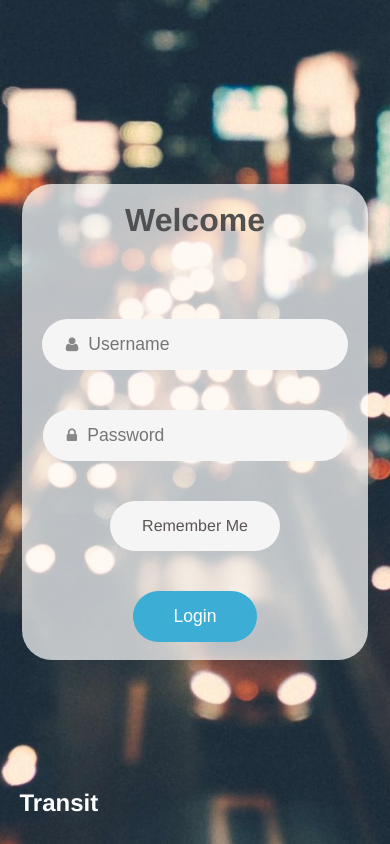
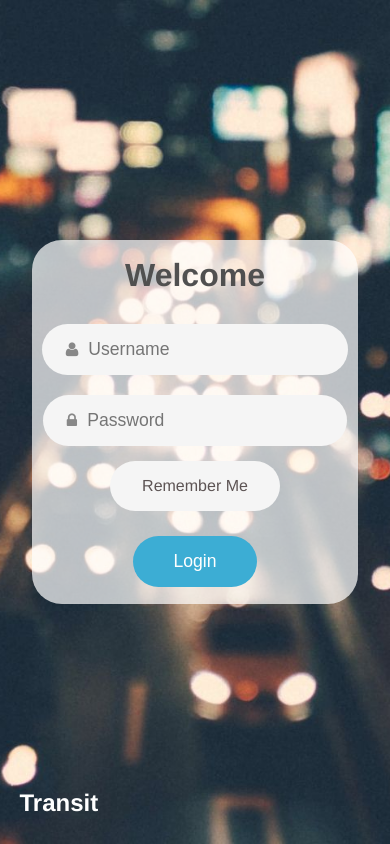
Before and after one commit to sepehr-design/transit, a plain HTML site: page login.html in a window 390 px wide. Drawn offline with Linux system fonts and the light colour scheme; a web font is replaced by a local one.

Commit message:
fix for mobile size + media fix 2

```diff
--- a/css/login.css
+++ b/css/login.css
@@ -28,7 +28,7 @@ body {
     display: flex;
     align-items: center;
     justify-content: center;
-    min-height: 100vh
+    min-height: 50vh
 }
 
 h1, h2, h3, h4, h5, h6 {
@@ -115,7 +115,7 @@ input {
 }
 
 .login-txt {
-    margin-bottom: 60px;
+    margin-bottom: 40px;
     font-size: 2em;
     color: rgba(80, 80, 80);
 }
@@ -145,4 +145,20 @@ button:hover {
     .form1 {
         padding: 0;
     }
+
+    .login-txt {
+        margin-bottom: 20px;
+    }
+
+    .join-flex {
+        margin: 10px;
+    }
+
+    .remember-flex {
+        margin: 5px
+    }
+
+    button {
+        margin-top: 20px;
+    }
 }
```
